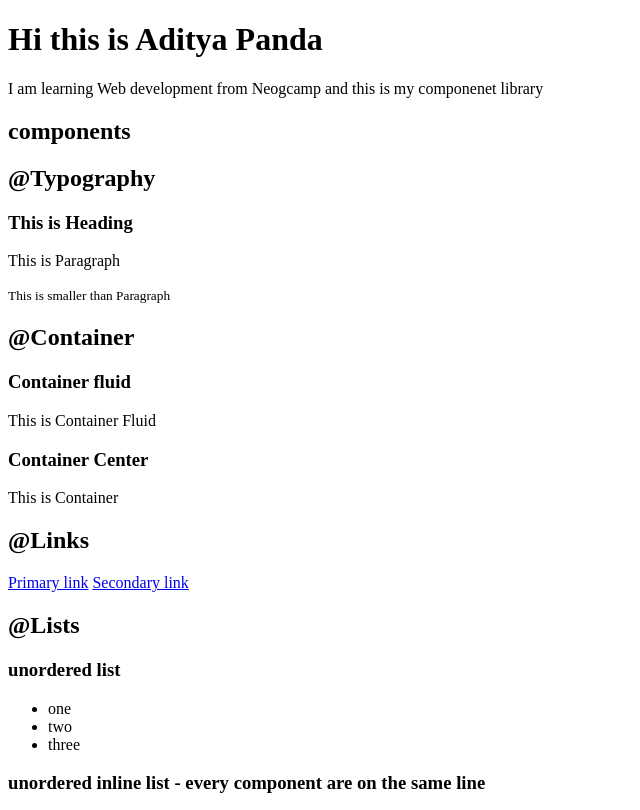
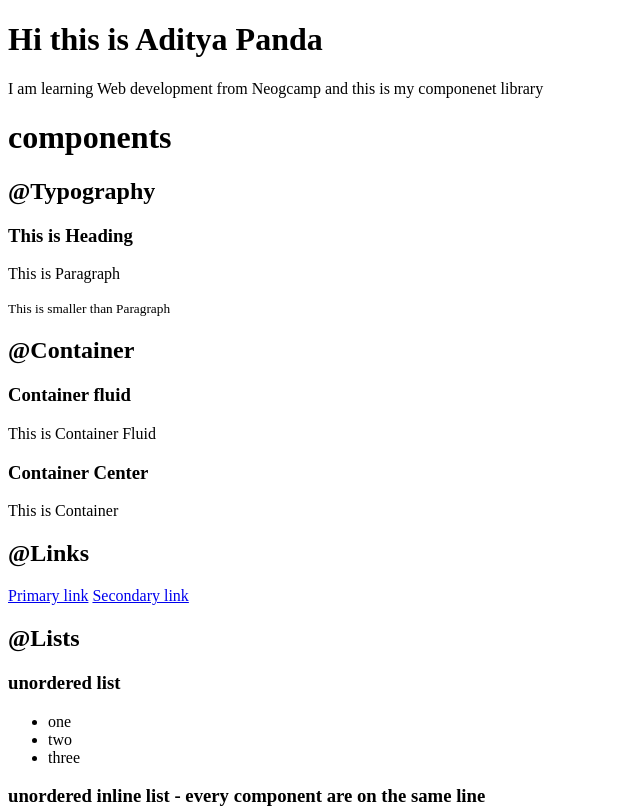
Before and after one commit to adityapandadev/component_library_neogcamp, a plain HTML site: page index.html in a window 1280 px wide. Shown: the top 810 px of the page, without its empty margins (0-640 px from the left). Drawn offline with Linux system fonts and the light colour scheme.

Commit message:
modified index.html

```diff
--- a/index.html
+++ b/index.html
@@ -13,7 +13,7 @@
       library
     </p>
 
-    <h2>components</h2>
+    <h1>components</h1>
 
     <h2>@Typography</h2>
     <h3>This is Heading</h3>
```
